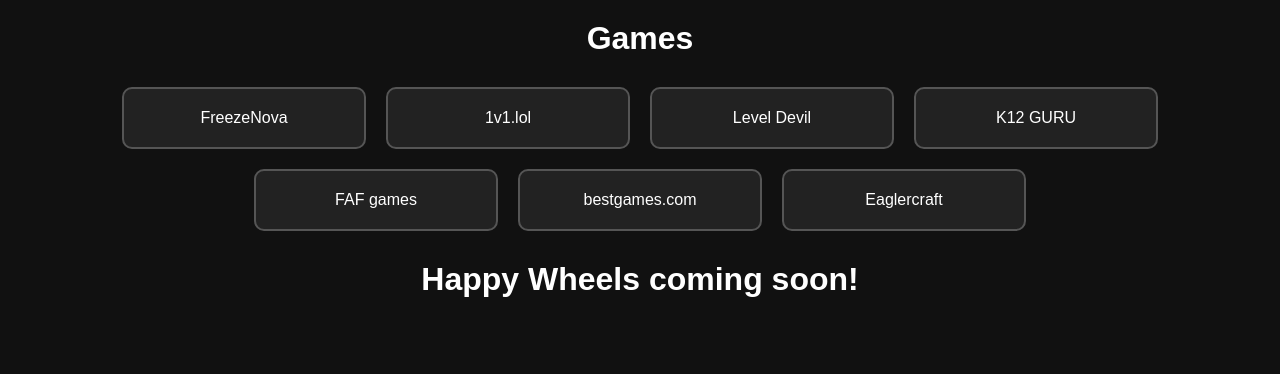
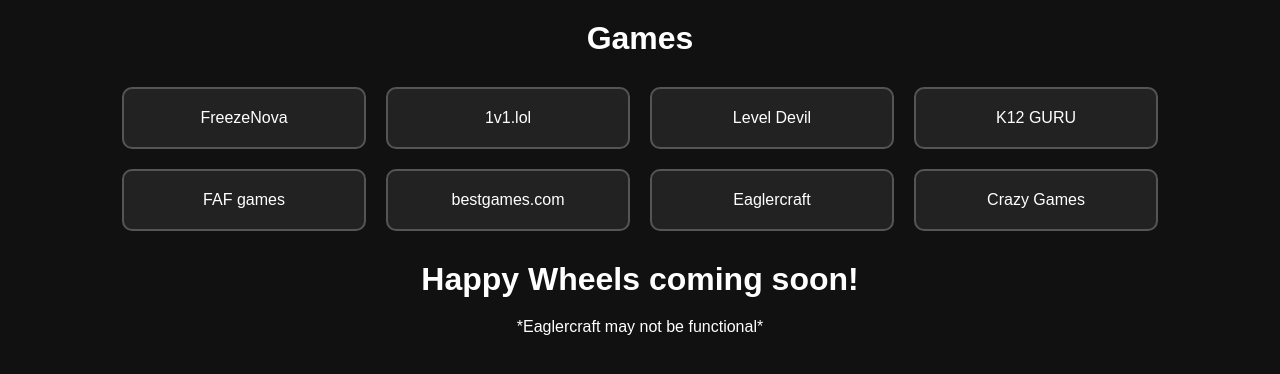
Before and after one commit to prxdigyy/Googleclassroomunblockedgame, a plain HTML site: page index.html in a window 1280 px wide. Drawn offline with Linux system fonts and the light colour scheme.

Commit message:
Update index.html

```diff
--- a/index.html
+++ b/index.html
@@ -68,9 +68,11 @@
     <div class="game-card" onclick="loadGame('https://faf-games.github.io')">FAF games</div>
     <div class="game-card" onclick="loadGame('https://www.bestgames.com/')">bestgames.com</div>
     <div class="game-card" onclick="loadGame('https://eaglercraft.com')">Eaglercraft</div>
+    <div class="game-card" onclick="loadGame(https://www.crazygames.com/)">Crazy Games</div>
   </div>
 
   <h1>Happy Wheels coming soon!</h1>
+  <h0.25>*Eaglercraft may not be functional*</h0.25>
 
   <div class="iframe-container">
     <iframe id="gameFrame"></iframe>
```
